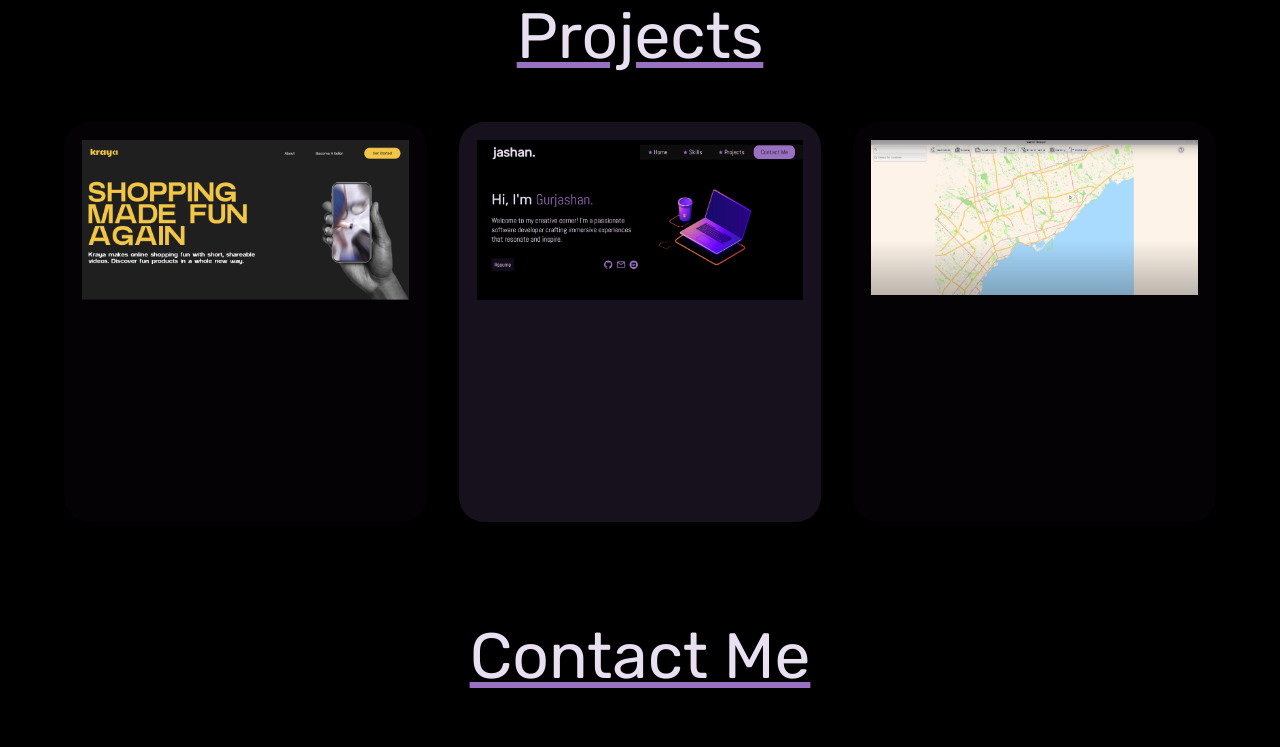
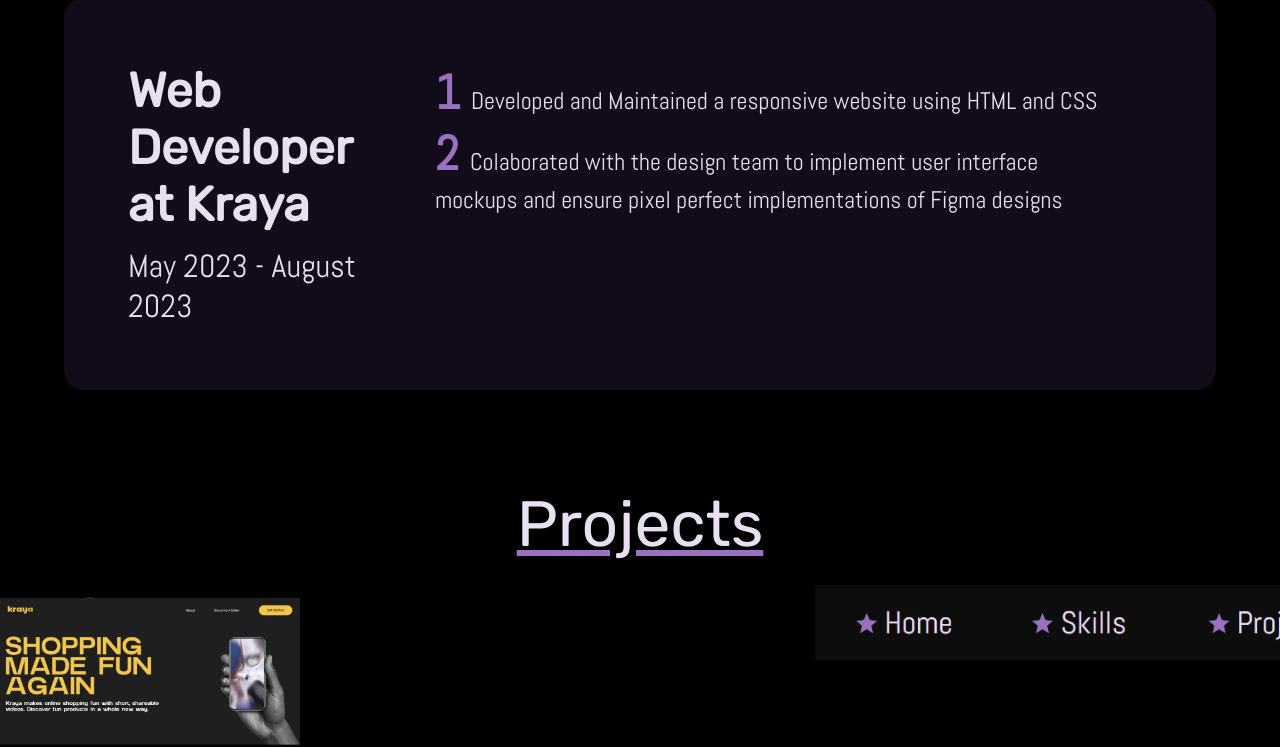
Before and after one commit to jashan04-s/Portfolio-Website, a React app: page / in a window 1280 px wide. Shown: the part 1699-2446 px from the top of the page. Built offline with nearby package versions, Linux system fonts and the light colour scheme.

Commit message:
Redoing the projects section of the portfolio website

```diff
--- a/src/app/components/contact/contact.css
+++ b/src/app/components/contact/contact.css
@@ -3,7 +3,7 @@
 .contact__header{
     display: flex;
     justify-content: center;
-    margin-block: 7.5%;
+    margin-top: 7.5%;
 }
 
 .contact__header--font{
--- a/src/app/components/experience/Experience.jsx
+++ b/src/app/components/experience/Experience.jsx
@@ -6,8 +6,15 @@ const Experience = () => {
     return (
     <div className = "experience" id ="myExperience">
       <div className = "experience__header experience__header--font"> My Experience </div>
-      <div>
-
+      <div className = "experience__content experience__content--font">
+        <div className="internship__info">
+            <div className="internship__name"> Web Developer at Kraya </div>
+            <div className="internship__date"> May 2023 - August 2023 </div>
+        </div>
+        <div className = "internship__description">
+            <div> <span className = "description__bullet--style"> 1 </span> Developed and Maintained a responsive website using HTML and CSS</div>
+            <div> <span className = "description__bullet--style"> 2 </span> Colaborated with the design team to implement user interface mockups and ensure pixel perfect implementations of Figma designs </div>
+        </div>
       </div>
     </div>
   )
--- a/src/app/components/experience/experience.css
+++ b/src/app/components/experience/experience.css
@@ -11,3 +11,44 @@
     text-decoration: underline;
     text-decoration-color: var(--primary-color);
 }
+
+.experience__content{
+    margin-block: 7.5%;
+    background-color: var(--secondary-color);
+    margin-inline: 5%;
+    border-radius: 20px;
+    display: flex;
+    padding: 5%;
+}
+
+.experience__content--font{
+    font-family: var(--text-font);
+    color: var(--text-color);
+}
+
+.internship__name{
+    font-family: var(--header-font);
+    font-size: 3rem;
+    font-weight: bold;
+}
+.internship__date{
+    margin-top: 5%;
+    font-size: 2rem;
+}
+.internship__info, .internship__description{
+    flex: 1;
+}
+
+
+.internship__description{
+    font-size: 1.5rem;
+    flex-basis: 40%;
+    margin-inline: 5%;
+}
+
+.description__bullet--style{
+    font-family: var(--header-text);
+    color: var(--primary-color);
+    font-weight: bold;
+    font-size: 3rem;
+}
--- a/src/app/components/navbar/Navbar.jsx
+++ b/src/app/components/navbar/Navbar.jsx
@@ -1,4 +1,4 @@
-import React from 'react' ;
+import React, { useEffect } from 'react' ;
 import "./navbar.css" ;
 import star from "../../../assets/navbarstar.png"
 import {RxHamburgerMenu, RxCross2} from 'react-icons/rx';
@@ -34,6 +34,22 @@ const Navbar = () => {
 
   const [isMenuOpen, setMenuState] = React.useState(false);
 
+  const handleMouse = (event) => {
+    setMousePosition({x: event.clientX, y: event.clientY});
+  }
+
+
+  const  [mousePosition, setMousePosition] = React.useState({})
+
+  useEffect(() => {
+    window.addEventListener('mousemove', handleMouse)
+
+    return () => {
+      window.removeEventListener('mousemove', handleMouse)
+    }
+  }, [])
+
+  console.log(mousePosition.x, mousePosition.y)
 
   return (
         <div className = "navbar navbar--background">
--- a/src/app/components/projects/Projects.jsx
+++ b/src/app/components/projects/Projects.jsx
@@ -12,15 +12,27 @@ const Projects = () => {
             <div className = "projects__header projects__header--font">
                 Projects
             </div>
-            <div className = "projects__grid">
-                <div className = "grid__one">
-                    <img src = {Kraya} />
+            <div className = "project__content">
+                <div className = "project__header">
+                    Project Name
                 </div>
-                <div className = "grid__two">
-                    <img src = {PortfolioWebsite} />
+                <div className = "projects__description">
+                    BLAjsabjka dfa,snf cljegsbfjn csdfnANMS
+                    SNKDKAshflknASM.Msd.s/sv
+                    sdlakjfLasd
                 </div>
-                <div className = "grid__three">
-                    <img src = {GoogleMapsClone} />
+                <div className = "projects__slider">
+                    <div className = "slider__grid">
+                        <div className = "grid__one">
+                            <img src = {Kraya}  width = "300"/>
+                        </div>
+                        <div className = "grid__two">
+                            <img src = {GoogleMapsClone} width = "300"/>
+                        </div>
+                        <div className = "grid__three">
+                            <img src = {PortfolioWebsite} width = "300"/>
+                        </div>
+                    </div>
                 </div>
             </div>
         </div>
--- a/src/app/components/projects/projects.css
+++ b/src/app/components/projects/projects.css
@@ -12,29 +12,8 @@
     text-decoration-color: var(--primary-color);
 }
 
-.projects__grid{
-    display: grid;
-    grid-template-columns: 1fr 1fr 1fr;
-
-    margin-top: 3rem;
-    gap: 2rem;
-    margin-inline: 5%;
+.project__content{
+    background-image: url(../../../assets/projectimages/portfoliowebsite.png);
+    background-size: cover;
+    height: 800px;
 }
-
-.projects__grid > *{
-    height: 400px;
-    background-color: var(--project-grid-primary-color);
-    border-radius: 25px;
-
-}
-
-.grid__two{
-    background-color: var(--project-grid-secondary-color);
-}
-
-.projects__grid > * > img{
-    width: 90%;
-    height:auto;
-    margin-inline: 5%;
-    margin-top: 5%
-}
```
